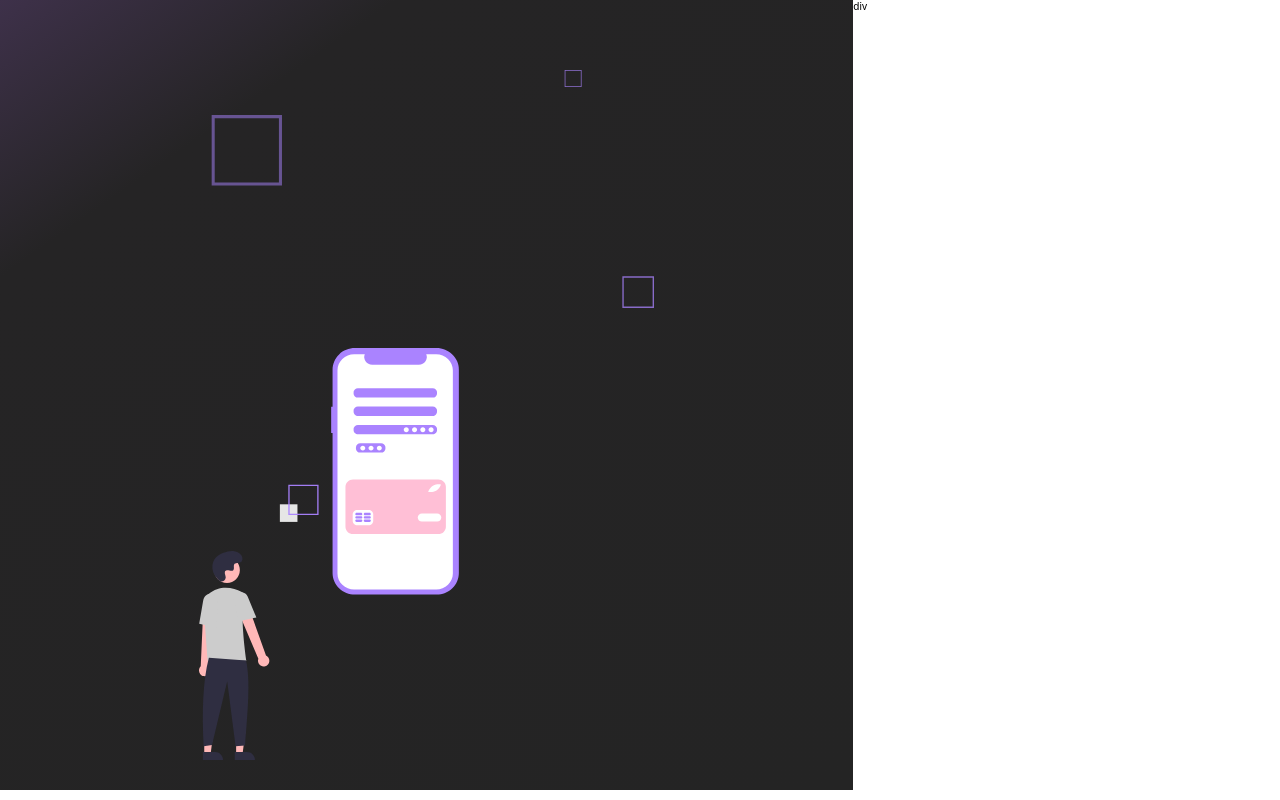
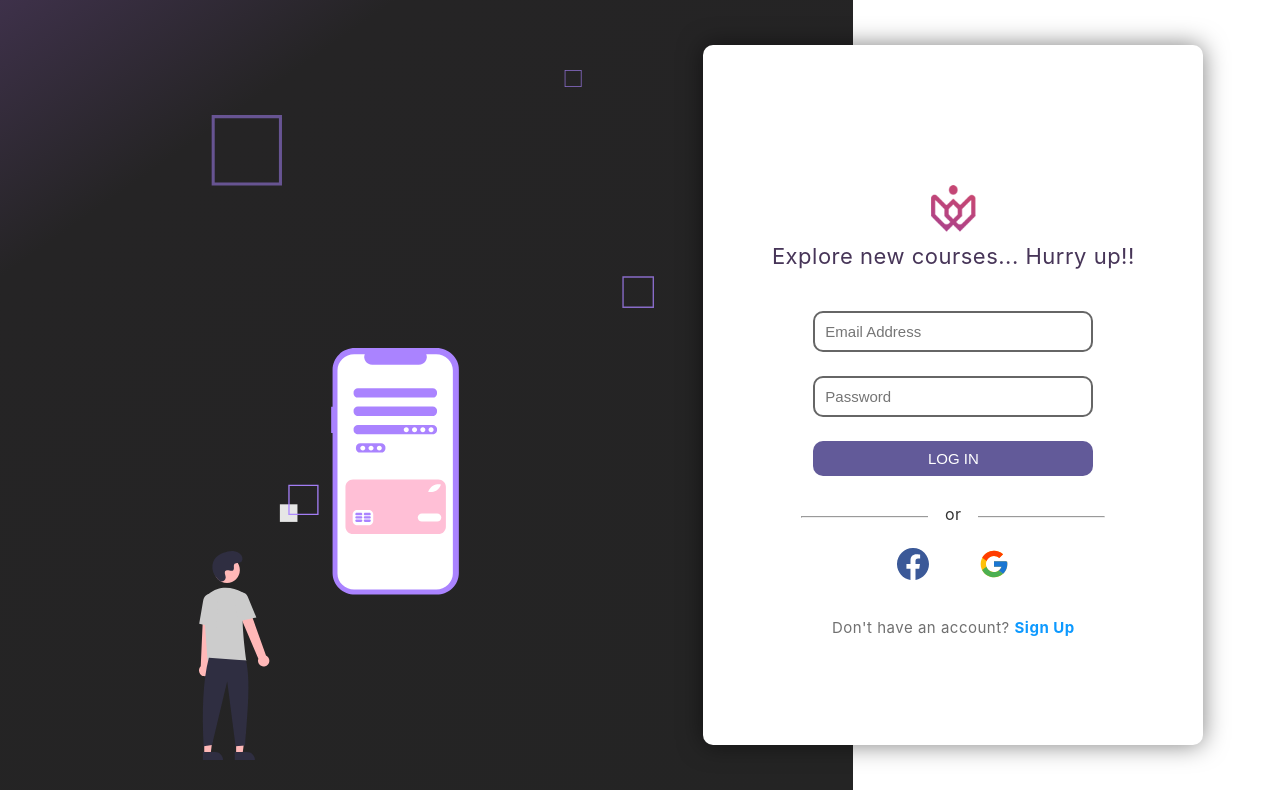
Before and after one commit to arifulhasantotul/passport_client, a React (Create React App) app: page / in a window 1280 px wide. Built offline with nearby package versions, Linux system fonts and the light colour scheme.

Commit message:
login_client half

```diff
--- a/src/App.css
+++ b/src/App.css
@@ -5,4 +5,5 @@
 }
 html {
   font-size: 62.5%;
+  letter-spacing: 0.5px;
 }
--- a/src/pages/Login/Login.js
+++ b/src/pages/Login/Login.js
@@ -1,4 +1,7 @@
 import React from "react";
+import * as BsIcons from "react-icons/bs";
+import * as FcIcons from "react-icons/fc";
+import LogoImage from "../../images/logo.svg";
 import SideImage from "../../images/phone.svg";
 import LoginCss from "./Login.module.css";
 
@@ -7,9 +10,51 @@ const Login = () => {
     <div className={LoginCss.page_wrapper_login}>
       {/* left side of the login page */}
       <div className={LoginCss.page_login_left}>
+        {/* left side image */}
         <img className={LoginCss.left_logo} src={SideImage} alt="login logo" />
       </div>
-      <div className={LoginCss.page_login_right}>div</div>
+      <div className={LoginCss.page_login_right}>
+        {/* form wrapper */}
+        <div className={LoginCss.login_form_wrapper}>
+          {/* logo */}
+          <img src={LogoImage} alt="Pioneer Alpha logo" />
+          <p className={LoginCss.subtitle}>Explore new courses... Hurry up!!</p>
+          {/* login fields */}
+          <div className={LoginCss.login_field}>
+            <input
+              className={LoginCss.login_input}
+              type="email"
+              placeholder="Email Address"
+            />
+            <input
+              className={LoginCss.login_input}
+              type="password"
+              placeholder="Password"
+            />
+            <input
+              className={LoginCss.submit_btn}
+              type="button"
+              value="LOG IN"
+            />
+            <hr />
+            <span className={LoginCss.or}>or</span>
+          </div>
+
+          <div className={LoginCss.third_party_login}>
+            <span className={LoginCss.third_icon}>
+              <BsIcons.BsFacebook className={LoginCss.blue} />
+            </span>
+            <span className={LoginCss.third_icon}>
+              {" "}
+              <FcIcons.FcGoogle />
+            </span>
+          </div>
+
+          <p className={LoginCss.account}>
+            Don't have an account? <strong>Sign Up</strong>
+          </p>
+        </div>
+      </div>
     </div>
   );
 };
--- a/src/pages/Login/Login.module.css
+++ b/src/pages/Login/Login.module.css
@@ -7,6 +7,7 @@
 .page_login_left {
   display: flex;
   justify-content: center;
+  z-index: 99;
   background: rgb(36, 36, 36);
   background: -moz-linear-gradient(
     325deg,
@@ -35,3 +36,86 @@
   margin-top: 7rem;
   margin-bottom: 3rem;
 }
+.page_login_right {
+  position: relative;
+}
+.login_form_wrapper {
+  position: absolute;
+  top: 50%;
+  left: -15rem;
+  transform: translateY(-50%);
+  width: 50rem;
+  height: 70rem;
+  box-shadow: 0px 0px 25px rgba(0, 0, 0, 0.5);
+  border-radius: 10px;
+  display: flex;
+  justify-content: center;
+  flex-direction: column;
+  text-align: center;
+  background: #fff;
+  z-index: 1000;
+}
+
+.login_form_wrapper img {
+  width: 5rem;
+  height: 5rem;
+  object-fit: cover;
+  margin: 0 auto;
+  margin-bottom: 1rem;
+  margin-top: 3rem;
+}
+.subtitle {
+  font-size: 2.2rem;
+  color: #473558;
+}
+.login_field {
+  position: relative;
+  display: flex;
+  flex-direction: column;
+  margin: 2rem auto;
+  padding: 1rem;
+}
+.submit_btn,
+.login_input {
+  min-width: 28rem;
+  border: 2px solid #666666;
+  border-radius: 1rem;
+  color: #707070;
+  font-size: 1.5rem;
+  line-height: 1.5rem;
+  margin: 1.2rem;
+  padding: 1rem;
+}
+.submit_btn {
+  background: #625a99;
+  border: none;
+  color: #fff;
+  margin-bottom: 4rem;
+}
+.or {
+  position: absolute;
+  bottom: 0.4rem;
+  left: 50%;
+  transform: translateX(-50%);
+  color: #333333;
+  min-width: 5rem;
+  font-size: 1.6rem;
+  margin-top: -1.5rem;
+  background: #fff;
+}
+
+.third_icon {
+  font-size: 3.2rem;
+  margin: 2rem 2rem;
+}
+.blue {
+  fill: #3b5998;
+}
+.account {
+  font-size: 1.5rem;
+  color: #707070;
+  margin-top: 3rem;
+}
+.account strong {
+  color: #0d99ff;
+}
```
